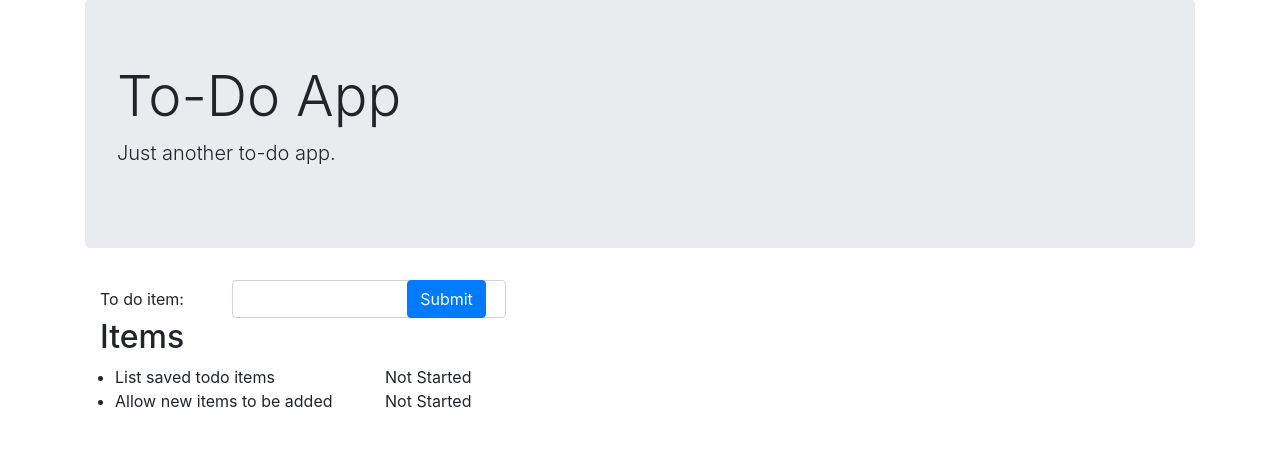
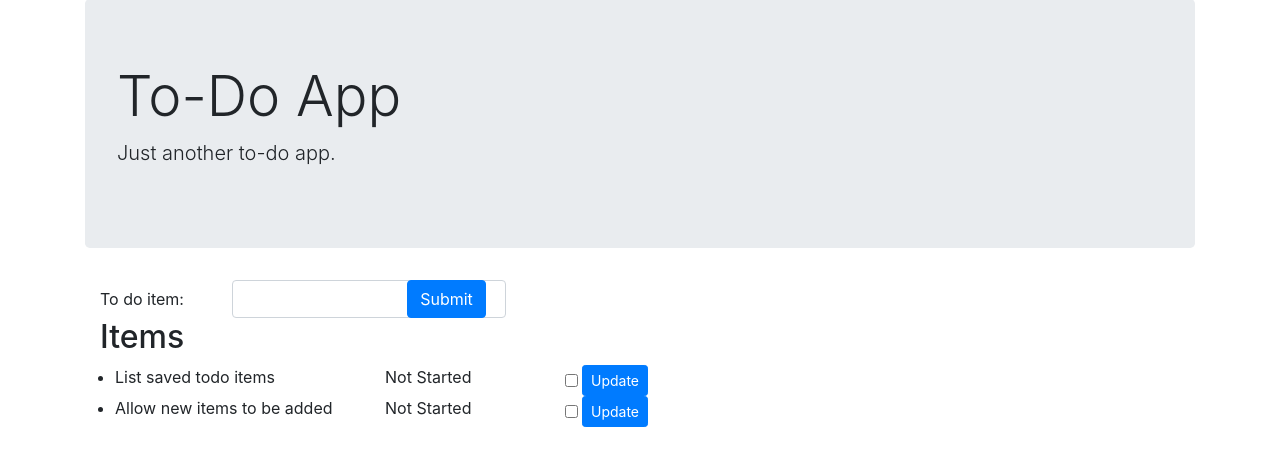
Before and after one commit to CorndelWithSoftwire/DevOps-Course-Starter, a Flask app: page / in a window 1280 px wide. Shown: the part 81-550 px from the top of the page. Run offline with Flask 2, Linux system fonts and the light colour scheme; some libraries are stand-ins or nearby versions.

Commit message:
Add functionality to mark an item as completed.

```diff
--- a/todo_app/app.py
+++ b/todo_app/app.py
@@ -1,7 +1,7 @@
 from flask import Flask, render_template, request, redirect, url_for
 from todo_app.flask_config import Config
 
-from todo_app.data.session_items import get_items, add_item
+from todo_app.data.session_items import get_items, add_item, save_item, get_item
 
 app = Flask(__name__)
 app.config.from_object(Config)
@@ -17,5 +17,20 @@ def add_item_from_form():
     add_item(title)
     return redirect(url_for('index'))
 
+@app.route('/update_todo/<id>', methods=['POST'])
+def update_item(id):
+    ticked = False
+    try:
+        if request.form['completed'] == 'on':
+            ticked = True
+    finally:
+        item = get_item(id)
+        if ticked:
+            item['status'] = 'Completed'
+        else:
+            item['status'] = 'Not Started'
+        save_item(item)
+        return redirect(url_for('index'))
+
 if __name__ == '__main__':
     app.run()
--- a/todo_app/templates/index.html
+++ b/todo_app/templates/index.html
@@ -33,6 +33,14 @@
                             <div class="col-sm-2">
                                 {{ todo.status }}
                             </div>
+                            <div class="col-sm-3">
+                                <div class="form-check form-check-inline">
+                                    <form class="form-inline" method="post" action="/update_todo/{{todo.id}}">
+                                        <input id="my-input" class="form-check-input" type="checkbox" name="completed" {% if todo.status !='Not Started' %} checked {% endif %}>
+                                        <input class="btn btn-primary btn-sm" type="submit" name="update" value="Update" placeholder="Update" aria-label="Update" aria-describedby="updateTask">
+                                    </form>
+                                </div>
+                            </div>
                         </div>
                     </li>
                 </div>
```
